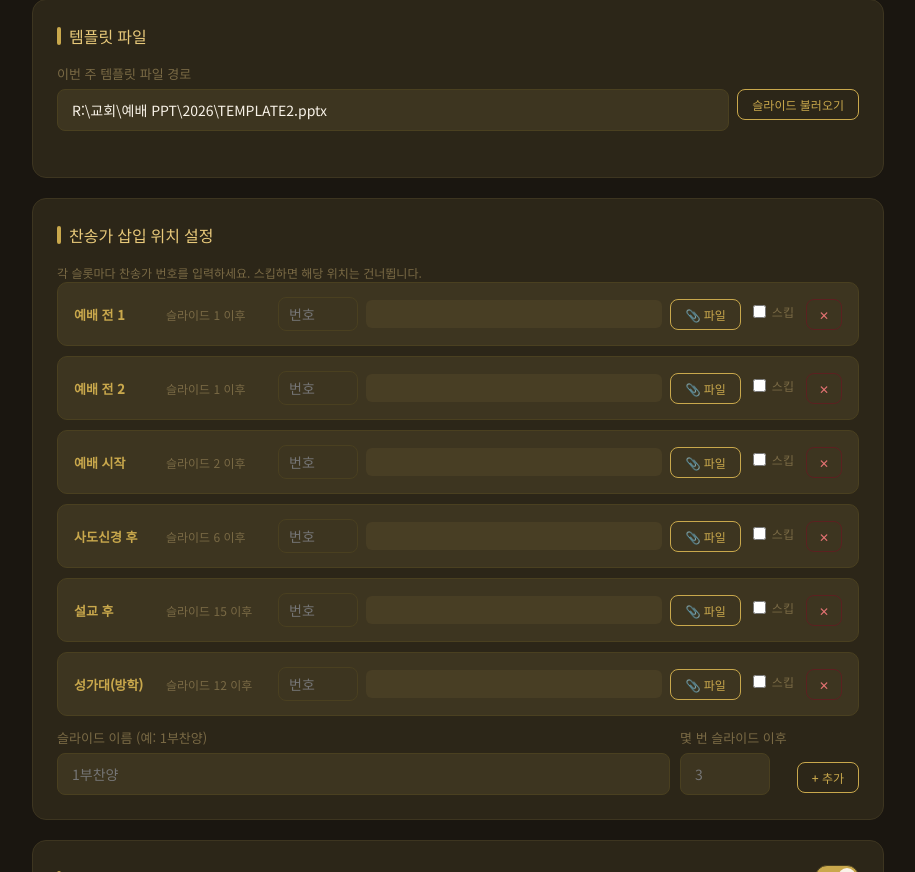
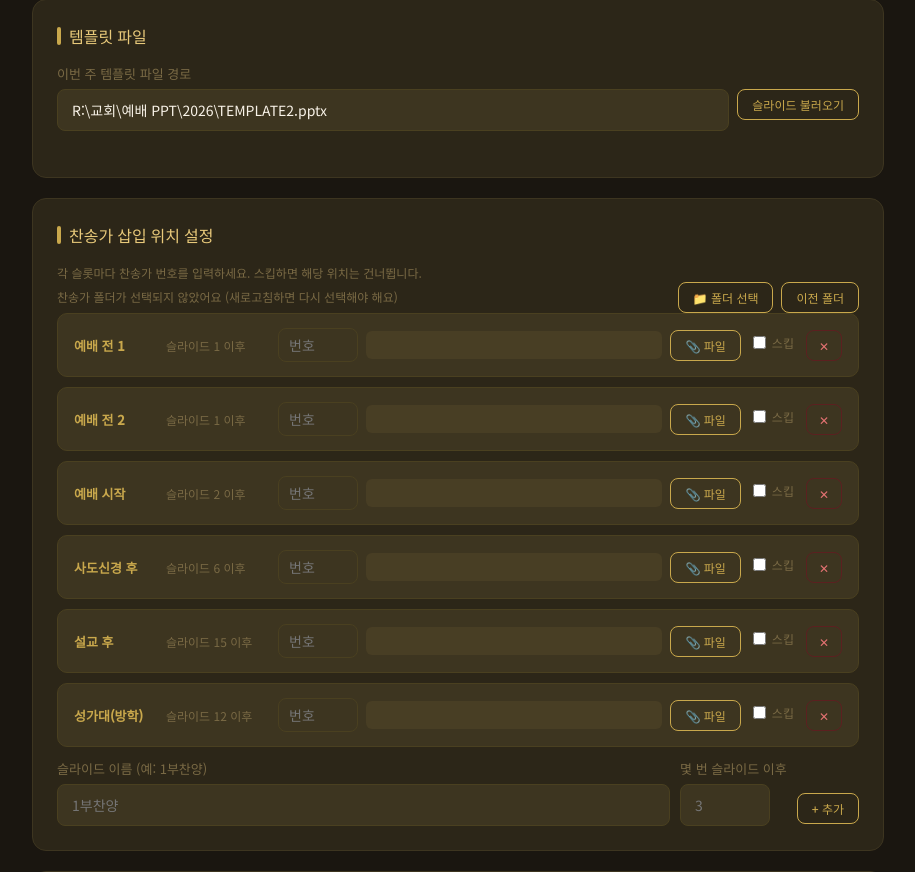
Before and after one commit to Rhaun95-dev/templatebased-church-ppt, a Flask app: page / in a window 1280 px wide. Shown: the part 208-1080 px from the top of the page, without its empty margins (182-1097 px from the left). Run offline with Flask 3, Linux system fonts and the light colour scheme.

Commit message:
fix: show hymn folder status and read hymn files lazily
Co-Authored-By: Claude Sonnet 5.5 <noreply@anthropic.com>

```diff
--- a/static/js/app.js
+++ b/static/js/app.js
@@ -73,6 +73,7 @@ function toggleScripturePreview() {
 
 // 초기 로딩 진입점 호출
 document.addEventListener("DOMContentLoaded", () => {
+  updateHymnStatus();
   init().then(renderCfgSlots);
 });
 
--- a/static/js/hymn-library.js
+++ b/static/js/hymn-library.js
@@ -1,5 +1,5 @@
 /** 브라우저에서 사용자가 고른 로컬 찬송가 폴더를 읽는다 (서버에 라이브러리 없음) */
-const HYMN_FILE_RE = /^(\d+)[\s_-]*(.*?)\.pptx$/i;
+const HYMN_FILE_RE = /^(\d+)(?:장)?[\s_-]*(.*?)\.pptx$/i;
 
 function parseHymnFilename(name) {
   if (name.startsWith("~$")) return null;
@@ -13,6 +13,8 @@ const HymnLibrary = (() => {
   const DB = "church-ppt", STORE = "handles", KEY = "hymn-folder";
   let byNumber = new Map();
   let handle = null;
+  let folderName = "";
+  let pptxCount = 0;
 
   const idb = () =>
     new Promise((resolve, reject) => {
@@ -38,25 +40,34 @@ const HymnLibrary = (() => {
     } catch (e) { return null; }
   }
 
-  function index(files) {
+  // items: [{ name, get: () => Promise<File> }] — 파일 내용은 실제로 고른 곡만 읽는다
+  function index(items) {
     byNumber = new Map();
-    for (const file of files) {
-      const p = parseHymnFilename(file.name);
-      if (p && p.number !== null && !byNumber.has(p.number)) byNumber.set(p.number, { file, title: p.title });
+    pptxCount = 0;
+    for (const item of items) {
+      if (/\.pptx$/i.test(item.name) && !item.name.startsWith("~$")) pptxCount++;
+      const p = parseHymnFilename(item.name);
+      if (p && p.number !== null && !byNumber.has(p.number)) byNumber.set(p.number, { getFile: item.get, title: p.title });
     }
   }
 
   async function readHandle(h) {
     const files = [];
-    for await (const entry of h.values()) {
-      if (entry.kind === "file") files.push(await entry.getFile());
-    }
+    const walk = async (dir, depth) => {
+      for await (const entry of dir.values()) {
+        if (entry.kind === "file") files.push({ name: entry.name, get: () => entry.getFile() });
+        else if (entry.kind === "directory" && depth < 3) await walk(entry, depth + 1);
+      }
+    };
+    await walk(h, 0);
+    folderName = h.name;
     index(files);
   }
 
-  async function pickFolder() {
+  async function pickFolder(onPicked) {
     if (window.showDirectoryPicker) {
       handle = await window.showDirectoryPicker({ mode: "read" });
+      if (onPicked) onPicked();
       await readHandle(handle);
       saveHandle(handle);
       return byNumber.size;
@@ -65,7 +76,13 @@ const HymnLibrary = (() => {
       const input = document.createElement("input");
       input.type = "file";
       input.webkitdirectory = true;
-      input.onchange = () => { index([...input.files]); resolve(byNumber.size); };
+      input.onchange = () => {
+        if (onPicked) onPicked();
+        const fs = [...input.files].map((f) => ({ name: f.name, get: async () => f }));
+        folderName = input.files[0] && input.files[0].webkitRelativePath ? input.files[0].webkitRelativePath.split("/")[0] : "";
+        index(fs);
+        resolve(byNumber.size);
+      };
       input.click();
     });
   }
@@ -86,6 +103,8 @@ const HymnLibrary = (() => {
     find: (n) => byNumber.get(Number(n)) || null,
     get count() { return byNumber.size; },
     get ready() { return byNumber.size > 0; },
+    get folderName() { return folderName; },
+    get pptxCount() { return pptxCount; },
   };
 })();
 
--- a/static/js/service.js
+++ b/static/js/service.js
@@ -119,22 +119,51 @@ async function uploadCloudTemplate() {
   }
 }
 
+// 찬송가 폴더 상태를 설정 탭과 생성 탭 두 곳에 표시
+function updateHymnStatus(errorText) {
+  let text, color;
+  if (errorText) {
+    text = "❌ " + errorText;
+    color = "var(--red)";
+  } else if (HymnLibrary.ready) {
+    const extra = HymnLibrary.pptxCount - HymnLibrary.count;
+    text = `✓ 📁 ${HymnLibrary.folderName || "선택한 폴더"} — 번호 인식 ${HymnLibrary.count}곡` +
+      (extra > 0 ? ` (번호 없는 파일 ${extra}개 제외)` : "");
+    color = "var(--green)";
+  } else {
+    text = "찬송가 폴더가 선택되지 않았어요 (새로고침하면 다시 선택해야 해요)";
+    color = "var(--text-light)";
+  }
+  showAlertMessage("hymn-lib-status", text, color);
+  showAlertMessage("hymn-banner", text, color);
+  const disp = $("cfg-hymn-folder-display");
+  if (disp) disp.value = HymnLibrary.ready ? HymnLibrary.folderName : "";
+}
+
 // 브라우저 찬송가 폴더 선택 / 복원
 async function chooseHymnFolder() {
   try {
-    const n = await HymnLibrary.pickFolder();
-    showAlertMessage("hymn-lib-status", `✓ 찬송가 ${n}개 발견`, "var(--green)");
+    await HymnLibrary.pickFolder(() => {
+      showAlertMessage("hymn-lib-status", "폴더 읽는 중...", "var(--text-light)");
+      showAlertMessage("hymn-banner", "폴더 읽는 중...", "var(--text-light)");
+    });
+    updateHymnStatus(HymnLibrary.ready ? null : "이 폴더에서 '번호_제목.pptx' 파일을 찾지 못했어요");
   } catch (e) {
-    if (e.name !== "AbortError") showAlertMessage("hymn-lib-status", "❌ " + e.message, "var(--red)");
+    if (e.name !== "AbortError") updateHymnStatus(e.message);
   }
 }
 async function restoreHymnFolder() {
-  const ok = await HymnLibrary.restore();
-  showAlertMessage(
-    "hymn-lib-status",
-    ok ? `✓ 찬송가 ${HymnLibrary.count}개 발견` : "저장된 폴더가 없어요. 폴더를 선택하세요",
-    ok ? "var(--green)" : "var(--text-light)",
-  );
+  try {
+    const ok = await HymnLibrary.restore();
+    if (!ok) {
+      showAlertMessage("hymn-lib-status", "저장된 폴더가 없어요. 폴더를 선택하세요", "var(--text-light)");
+      showAlertMessage("hymn-banner", "저장된 폴더가 없어요. 폴더를 선택하세요", "var(--text-light)");
+      return;
+    }
+    updateHymnStatus();
+  } catch (e) {
+    updateHymnStatus(e.message);
+  }
 }
 
 // 설정에 캐싱된 슬라이드 번호 기본값을 관련 입력칸에 채워 넣기
@@ -591,13 +620,20 @@ async function onHymnNumberInput(idx, value) {
     renderSlots();
     return;
   }
-  hymnSearchTimers[idx] = setTimeout(() => {
+  hymnSearchTimers[idx] = setTimeout(async () => {
+    const slot = state.genSlots[idx];
     if (!HymnLibrary.ready) {
-      state.genSlots[idx].hymn_title = "찬송가 폴더를 먼저 선택하세요";
+      slot.hymn_title = "찬송가 폴더를 먼저 선택하세요";
     } else {
       const hit = HymnLibrary.find(value);
-      state.genSlots[idx].hymn_title = hit ? hit.title : "없음";
-      state.genSlots[idx].upload_file = hit ? hit.file : null;
+      slot.hymn_title = hit ? hit.title : "없음";
+      if (!hit) console.warn("찬송가 없음:", value, "인덱스:", HymnLibrary.count, "곡");
+      try {
+        const file = hit ? await hit.getFile() : null;
+        if (slot.hymn_number === value) slot.upload_file = file;  // 그 사이 번호가 바뀌었으면 버린다
+      } catch (e) {
+        slot.hymn_title = "❌ 파일을 읽지 못했어요";
+      }
     }
     renderSlots();
   }, 400);
--- a/templates/index.html
+++ b/templates/index.html
@@ -87,6 +87,15 @@
             각 슬롯마다 찬송가 번호를 입력하세요. 스킵하면 해당 위치는
             건너뜁니다.
           </p>
+          <div class="path-input-row" id="hymn-banner-row">
+            <div class="path-status" id="hymn-banner" style="flex: 1"></div>
+            <button class="btn btn-outline btn-sm" onclick="chooseHymnFolder()">
+              📁 폴더 선택
+            </button>
+            <button class="btn btn-outline btn-sm" onclick="restoreHymnFolder()">
+              이전 폴더
+            </button>
+          </div>
           <div class="slot-list" id="slot-list"></div>
           <div class="add-slot-row">
             <div style="flex: 1">
@@ -580,6 +589,12 @@
           <div id="hymn-library-box">
             <label>찬송가 폴더 (내 컴퓨터)</label>
             <div class="path-input-row">
+              <input
+                type="text"
+                id="cfg-hymn-folder-display"
+                readonly
+                placeholder="선택된 폴더 없음"
+              />
               <button class="btn btn-outline btn-sm" onclick="chooseHymnFolder()">
                 📁 찬송가 폴더 선택
               </button>
```
Also changed, not shown: tests/js/hymn-library.test.js (+2 -0 lines).
